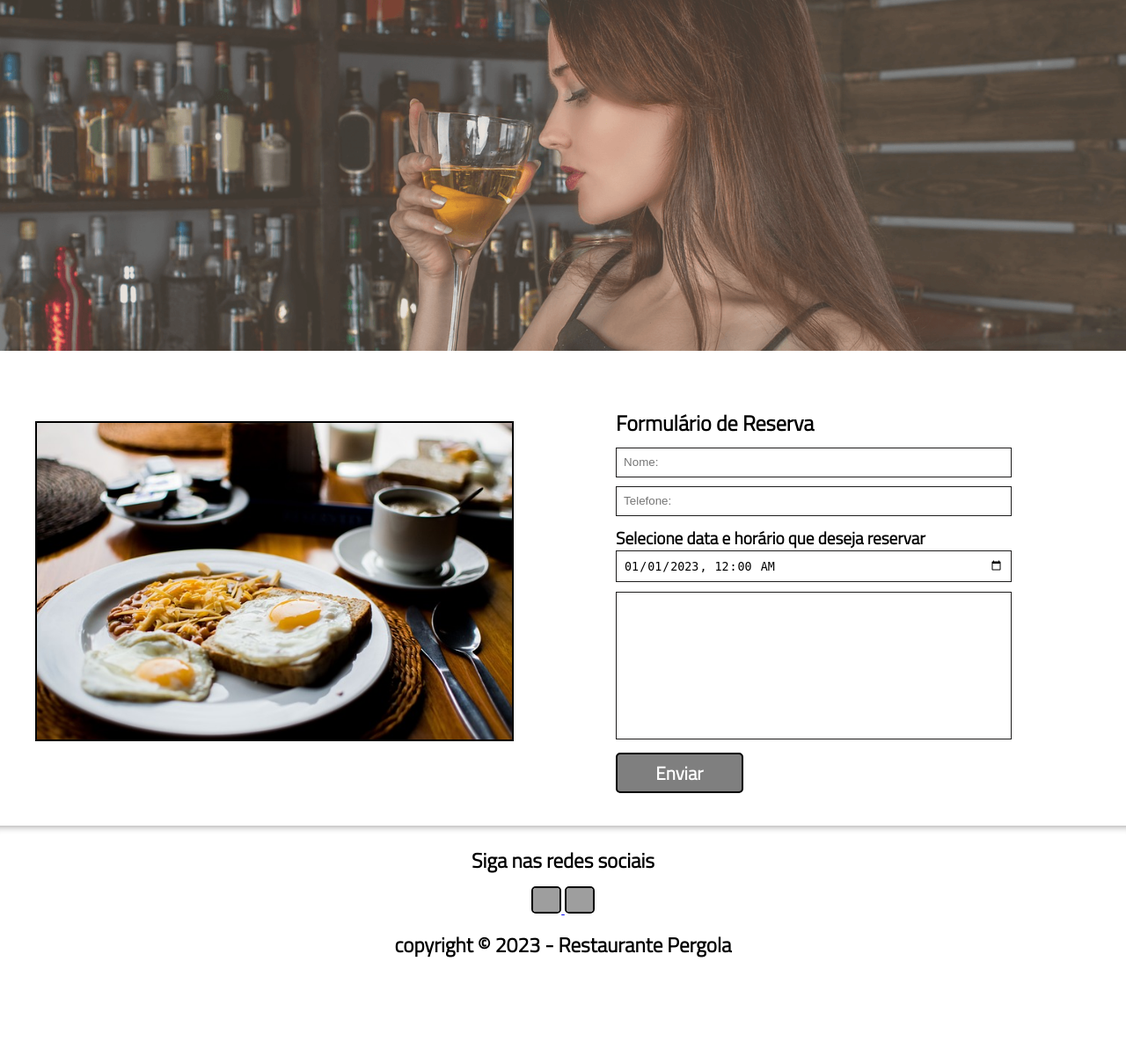
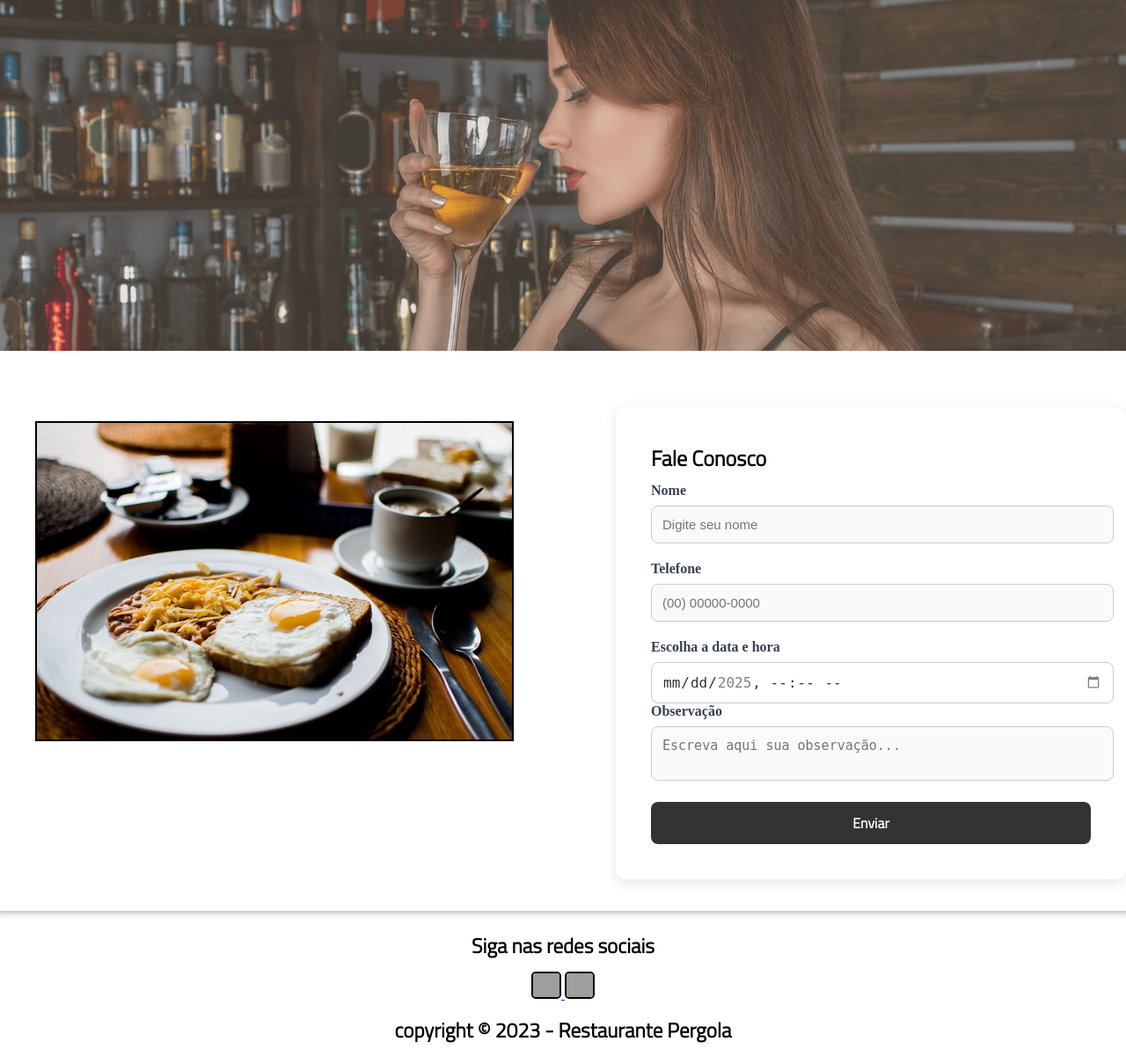
Before and after one commit to PhilCard/Restaurant_pergola, a PHP site: page /reservas.php in a window 1280 px wide. Shown: the part 122-1323 px from the top of the page at 88% size. Before the commit the page ends 1211 px from the top, so only its background shows below. Run offline with PHP 8.4, Linux system fonts and the light colour scheme; grey boxes are pictures that could not be loaded.

Commit message:
form reserva modificado

```diff
--- a/conexao/conexao.php
+++ /dev/null
@@ -1,15 +0,0 @@
-<?php
-
-    $servername = "localhost";
-    $username = "root";
-    $password = "";
-    $dbname = "Pergola";
-
-   $conn=mysqli_connect($servername,$username,$password,$dbname);
-
-   if(!$conn){
-    die('could not connect mysql: ' . mysql_error());
-   }
-
-
-?>
--- a/css/style.css
+++ b/css/style.css
@@ -316,41 +316,93 @@ hr {
 }
 
 
-.form input[type=text],
-.form input[type=email],
-.form input[type=tel],
-.form input[type=datetime-local],
-.form textarea {
-	background: rgb(255, 255, 255, 0.5);
-	border: solid thin #1D1C1C;
-	width: 80%;
-	padding: 1.5%;
-	color: #000;
-	margin-bottom: 2%;
-	justify-content: center;
+.form-container {
+	background: white;
+	padding: 40px;
+	border-radius: 12px;
+	max-width: 500px;
+	width: 100%;
+	box-shadow: 0 4px 16px rgba(0,0,0,0.1);
+  }
+
+  .form-group {
+	margin-bottom: 20px;
+  }
+
+  label {
+	display: block;
+	margin-bottom: 8px;
+	font-weight: 600;
+	color: #374151;
+  }
+
+  input[type="text"],
+  input[type="tel"],
+  textarea {
+	width: 100%;
+	padding: 12px;
+	border: 1px solid #ccc;
+	border-radius: 8px;
+	font-size: 15px;
+	background-color: #f9fafb;
+	transition: border 0.3s;
+  }
+
+  input:focus,
+  textarea:focus {
+	border-color: #3b82f6;
+	outline: none;
+	background-color: #fff;
+  }
+
+  textarea {
+	resize: none;
+  }
+
+  input[type="datetime-local"] {
+	width: 100%;
+	padding: 12px;
+	font-size: 16px;
+	border: 1px solid #ccc;
+	border-radius: 8px;
+	background-color: #fff;
+	color: #333;
+  }
+
+  input[type="datetime-local"]::-webkit-calendar-picker-indicator {
+	filter: invert(0.5);
+	cursor: pointer;
+  }
+
+.reserva-agenda h2{
+	font-family:'Titillium Web', sans-serif;
+	padding-bottom: 2%;
 
 }
 
-.reserva-agenda label{
-	font-size: 1.2em;
-    font-family: 'Titillium Web', sans-serif;
-    font-weight: 600;
+.form textarea{
+
 }
 
-.form textarea{
-	resize: none;
-}
+.btn-enviar {
+	font-family: 'Titillium Web', sans-serif;
+	width: 100%;
+	padding: 12px;
+	background: rgb(0, 0, 0, 0.8); /* Preto fosco */
+	color: #ffffff;
+	border: none;
+	border-radius: 8px;
+	font-size: 16px;
+	font-weight: bold;
+	cursor: pointer;
+	transition: background 0.3s ease;
+  }
+
+  .btn-enviar:hover {
+	background-color: #1f2937; /* tom mais claro no hover */
+  }
 
 .form input[type=submit]{
-	background: rgb(0, 0, 0, 0.5);
-    color: #ffffff;
-    font-size: 1.3em;
-    font-weight: 600;
-    font-family: 'Titillium Web', sans-serif;
-    border: 2px solid black;
-    padding: 1% 8%;
-    cursor: pointer;
-    border-radius: 5px;
 
 }
 
@@ -361,7 +413,6 @@ hr {
 	padding-bottom: 1%;
 	color: green;
 }
-
 /* Fim da página reserva */
 
 
--- a/reservas.php
+++ b/reservas.php
@@ -1,5 +1,3 @@
-<?php require_once('conexao/conexao.php'); ?>
-
 <!DOCTYPE html>
 <html lang="pt-br">
     <head>
@@ -24,57 +22,41 @@
                 </article>
 
                 <article>
-                    <h2> Formulário de Reserva </h2>
-                    <form action="" method="post" class="form" autocomplete="off">
-                        <div>
-                            <input type="text" placeholder="Nome: " required name="nome">
+                    <div class="form-container">
+                        <h2>Fale Conosco</h2>
+                        <form>
+                        <div class="form-group">
+                            <label for="nome">Nome</label>
+                            <input type="text" id="nome" name="nome" placeholder="Digite seu nome">
                         </div>
 
-                        <div>
-                            <input type="text" placeholder="Telefone: " required name="Tel">
+                        <div class="form-group">
+                            <label for="telefone">Telefone</label>
+                            <input type="tel" id="telefone" name="telefone" placeholder="(00) 00000-0000">
                         </div>
 
-                        <div>
-                            <label for="party">Selecione data e horário que deseja reservar</label>
-                            <input
-                            id=""
-                            type="datetime-local"
-                            name="databr"
-                            value="2023-01-01T00:00" />
+
+                        <label for="agendamento">Escolha a data e hora</label>
+                        <input type="datetime-local" id="agendamento" name="agendamento"
+                            min="2025-01-01T10:00"
+                            max="2025-12-31T22:00"
+                            step="900">
+
+                        <div class="form-group">
+                            <label for="observacao">Observação</label>
+                            <textarea id="observacao" name="observacao" placeholder="Escreva aqui sua observação..."></textarea>
                         </div>
 
-                        <div>
-				            <textarea name="ps" placeholder="Anote aqui sua observação caso necessite de algo específico para sua reserva" cols="10" rows="10" >   </textarea>
-		                </div>
-
-                        <div>
-                            <input type="submit" name="submit" value="Enviar">
-                        </div>
-
-                    </form>
+                        <button type="submit" class="btn-enviar">Enviar</button>
+                        </form>
+                    </div>
                 </article>
 	        </section>
             <?php
 
-                date_default_timezone_set('America/Sao_Paulo');
+                //date_default_timezone_set('America/Sao_Paulo');
 
                 if(isset($_POST['submit'])){
-
-                    # Variáveis que irão encapsular os valores dos inputs #
-                    $Nome= $_POST['nome'];
-                    $Tel= $_POST['Tel'];
-                    $Horario= $_POST['databr'];
-                    $obs= $_POST['ps'];
-
-                    # Aqui será realizado o insert de dados no banco de dados, referente a reserva do cliente, enviando os valores que foram encapsulados acima #
-                    $sql = "INSERT INTO reserva(idReserva,Nome,Telefone,Horario,Obs) VALUES (NULL,'$Nome', '$Tel', '$Horario', '$obs')";
-
-                    if(mysqli_query($conn, $sql)){
-                        echo "<p class='mensagem-reserva'> Mesa reservada com sucesso! </p>";
-                    } else {
-                        echo "error: " .$sql . "" . mysqli_error($conn);
-                    }
-                    mysqli_close($conn);
 
 
                 }
```
Also changed, not shown: adm-acess/adm-login.php (deleted, +0 -46 lines), adm-acess/logout.php (deleted, +0 -11 lines), adm-acess/valida-login.php (deleted, +0 -49 lines), adm-acess/validador-acesso.php (deleted, +0 -9 lines), conexao/lista-mesas.php (deleted, +0 -106 lines), consulta.php (deleted, +0 -59 lines), home.php (deleted, +0 -35 lines), mesas.php (deleted, +0 -179 lines).
